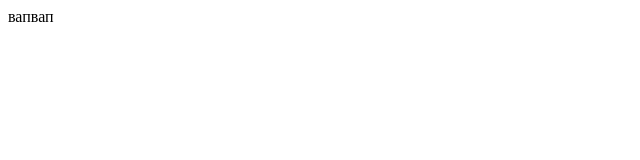
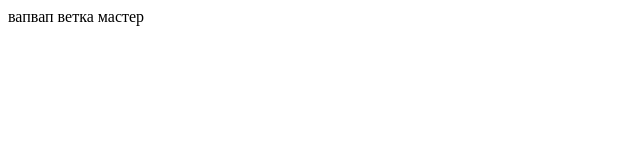
Before and after one commit to D-flash/neural, a plain HTML site: page index.html in a window 1280 px wide. Shown: the whole page, without its empty margins (0-640 px from the left). Drawn offline with Linux system fonts and the light colour scheme.

Commit message:
master branch

```diff
--- a/index.html
+++ b/index.html
@@ -2,6 +2,6 @@
 
 <html>
 <body>
-  вапвап
+  вапвап ветка мастер
 </body>
 </html>
```
